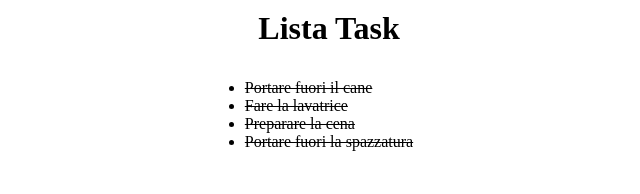
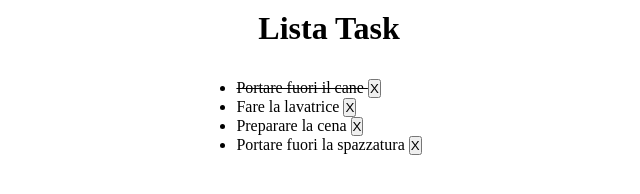
Before and after one commit to damianolagana/vue-todolist, a plain HTML site: page index.html in a window 1280 px wide. Shown: the whole page, without its empty margins (311-951 px from the left). Drawn offline with nearby package versions, Linux system fonts and the light colour scheme.

Commit message:
todo sbarrato 3rd try correct

```diff
--- a/JS/main.js
+++ b/JS/main.js
@@ -14,7 +14,7 @@ createApp({
     methods : {
         toDoClass(i){
             let doneClass="";
-            if(this.taskList[i].done = "true"){
+            if(this.taskList[i].done == true){
                 doneClass = "done";
             }
 
--- a/index.html
+++ b/index.html
@@ -13,7 +13,7 @@
         <div id="container">
             <h1>Lista Task</h1>
             <ul>
-                <li v-for="(task,i) in taskList" :class="toDoClass(i)">{{taskList[i].text}}</li>
+                <li v-for="(task,i) in taskList" :class="toDoClass(i)">{{taskList[i].text}} <button @click="removeToDo()">X</button></li>
             </ul>
         </div>
 
```
